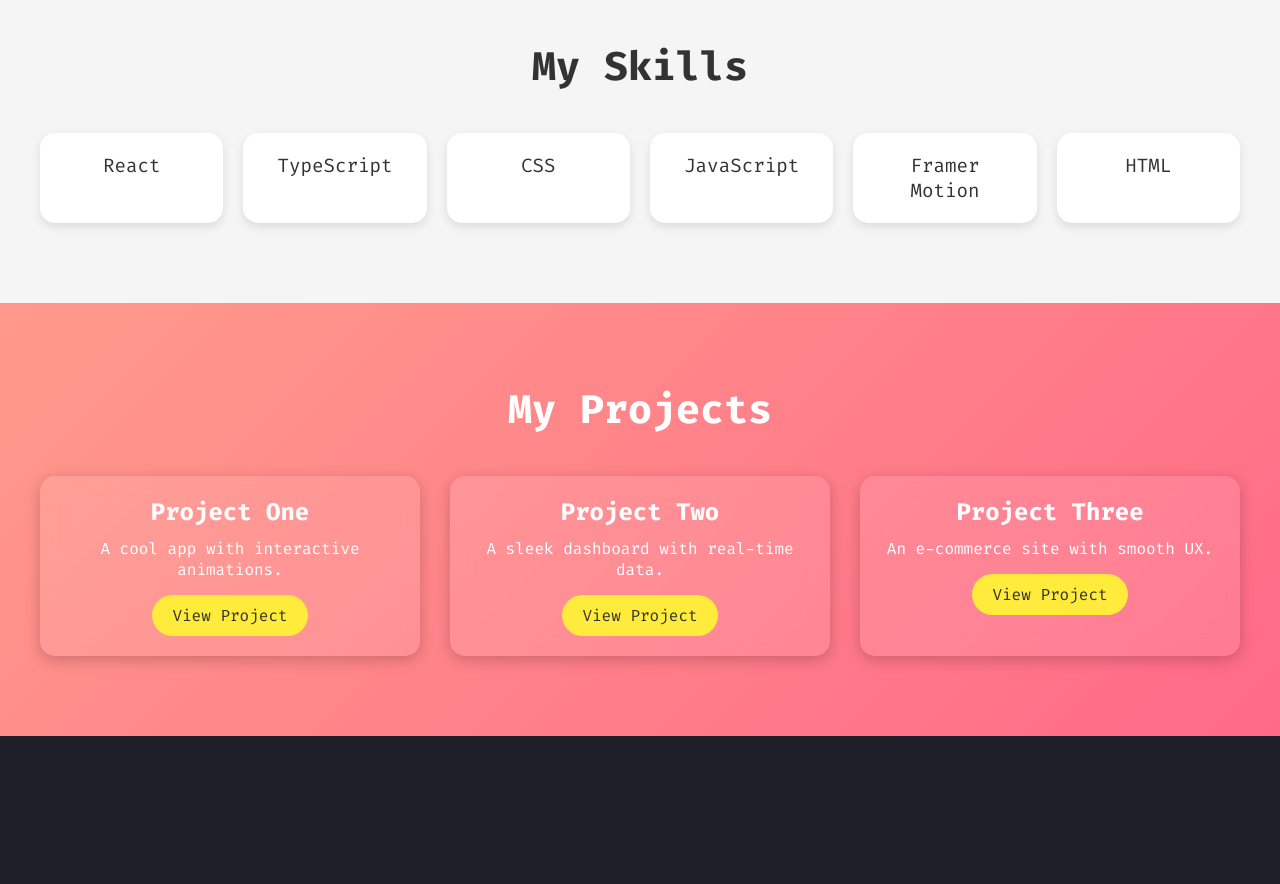
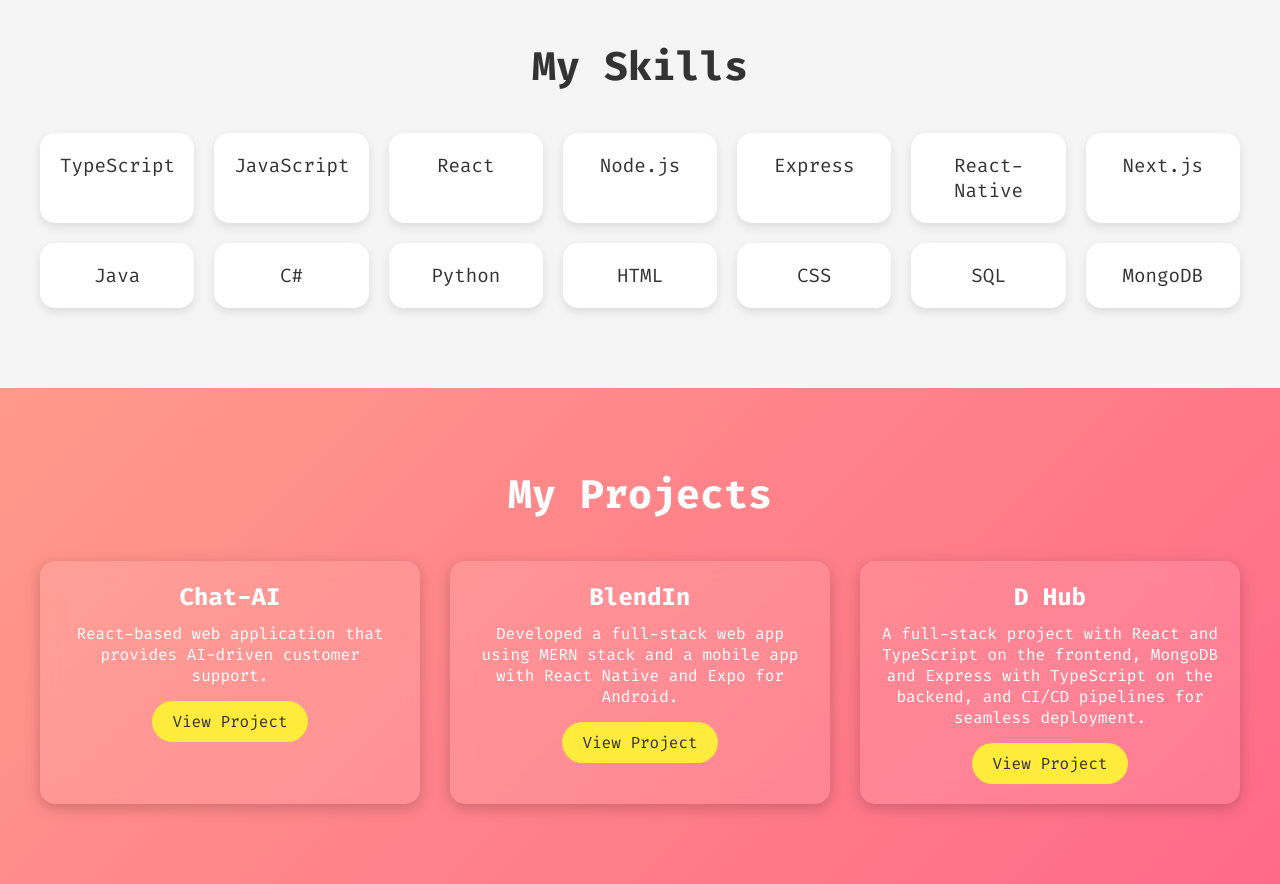
Before and after one commit to sudhanshu2070/redweb-frente, a React (Create React App) app: page /aboutDev in a window 1280 px wide. Shown: the part 840-1724 px from the top of the page. Before the commit the page ends 1576 px from the top, so only its background shows below. Built offline with nearby package versions, Linux system fonts and the light colour scheme.

Commit message:
About dev 0.3

```diff
--- a/src/components/Hero/Hero.tsx
+++ b/src/components/Hero/Hero.tsx
@@ -1,6 +1,7 @@
 import React from 'react';
 import { motion } from 'framer-motion';
 import styles from './Hero.module.css';
+import {aboutDevData} from '../../data/aboutData';
 
 const Hero: React.FC = () => {
   const textVariants = {
@@ -29,7 +30,7 @@ const Hero: React.FC = () => {
         animate="visible"
         className={styles.title}
       >
-        Hey, I'm <motion.span variants={floatVariants} animate="animate" className={styles.name}>Vemy Salavtore</motion.span>!
+        Hey, I'm <motion.span variants={floatVariants} animate="animate" className={styles.name}>{aboutDevData.ceo[0].name}</motion.span>!
       </motion.h1>
       <motion.p
         variants={textVariants}
--- a/src/components/Projects/Projects.tsx
+++ b/src/components/Projects/Projects.tsx
@@ -2,6 +2,7 @@ import React from 'react';
 import { motion, useInView } from 'framer-motion';
 import styles from './Projects.module.css';
 import { useRef } from 'react';
+import {aboutDevData} from '../../data/aboutData';
 
 interface Project {
   title: string;
@@ -66,7 +67,7 @@ const Projects: React.FC = () => {
         initial="hidden"
         animate={isInView ? 'visible' : 'hidden'}
       >
-        {projects.map((project) => (
+        {aboutDevData.ceo[0].projects.map((project) => (
           <motion.div
             key={project.title}
             className={styles.projectCard}
--- a/src/components/Skills/Skills.tsx
+++ b/src/components/Skills/Skills.tsx
@@ -2,10 +2,11 @@ import React from 'react';
 import { motion, useInView } from 'framer-motion';
 import styles from './Skills.module.css';
 import { useRef } from 'react';
+import {aboutDevData} from '../../data/aboutData';
 
-const skills = [
-  'React', 'TypeScript', 'CSS', 'JavaScript', 'Framer Motion', 'HTML'
-];
+// const skills = [
+//   'React', 'TypeScript', 'CSS', 'JavaScript', 'Framer Motion', 'HTML'
+// ];
 
 const Skills: React.FC = () => {
   const ref = useRef(null);
@@ -46,7 +47,7 @@ const Skills: React.FC = () => {
         initial="hidden"
         animate={isInView ? 'visible' : 'hidden'}
       >
-        {skills.map((skill) => (
+        {aboutDevData.ceo[0].skills.map((skill) => (
           <motion.div
             key={skill}
             className={styles.skillCard}
--- a/src/data/aboutData.ts
+++ b/src/data/aboutData.ts
@@ -85,7 +85,7 @@ export const aboutDevData = {
   ceo: [
     {
       name: 'Vemy Salavtore',
-      skills: 'TypeScript, JavaScript, React, Node.js, Express, React-Native, Next.js, Java, C#, Python, HTML, CSS, SQL, MongoDB',
+      skills: ['TypeScript', 'JavaScript', 'React', 'Node.js', 'Express', 'React-Native', 'Next.js', 'Java', 'C#', 'Python', 'HTML', 'CSS', 'SQL', 'MongoDB'],
       projects:[
         {
           title: 'Chat-AI',
```
